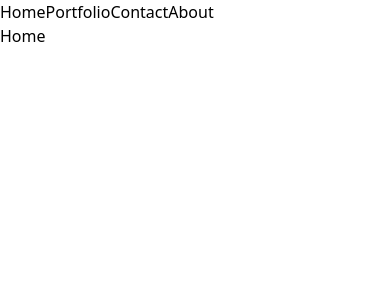
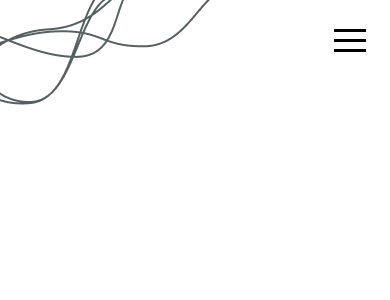
Before and after one commit to Qnosin/Jakub-Portfolio, a React (Vite) app: page / in a window 390 px wide. Shown: the top 300 px of the page. Built offline with nearby package versions, Linux system fonts and the light colour scheme; a web font is replaced by a local one.

Commit message:
feat: aded a navigation menu and mobile hamburger menu

```diff
--- a/package.json
+++ b/package.json
@@ -10,6 +10,7 @@
     "preview": "vite preview"
   },
   "dependencies": {
+    "hamburger-react": "^2.5.0",
     "react": "^18.2.0",
     "react-dom": "^18.2.0",
     "react-router-dom": "^6.21.2"
--- a/src/App.jsx
+++ b/src/App.jsx
@@ -3,6 +3,7 @@ import Home from "./pages/Home";
 import About from "./pages/About";
 import Portfolio from "./pages/Portfolio";
 import Contact from "./pages/Contact";
+import { Turn as Hamburger } from "hamburger-react";
 import {
   createBrowserRouter,
   createRoutesFromElements,
@@ -13,7 +14,6 @@ import {
 } from "react-router-dom";
 
 function App() {
-  const [count, setCount] = useState(0);
   const router = createBrowserRouter(
     createRoutesFromElements(
       <Route path="/" element={<Root />}>
@@ -27,21 +27,36 @@ function App() {
 
   return (
     <>
-      <section>
-        <RouterProvider router={router} />
-      </section>
+      <main className="relative flex justify-center align-center ">
+        <div className="container p-4  ">
+          <div className="svg-image">
+            <img
+              src="../public/line.png"
+              className="absolute left-0 top-0"
+              alt="svg-line"
+            />
+          </div>
+          <RouterProvider router={router} />
+        </div>
+      </main>
     </>
   );
 }
 const Root = () => {
+  const [isOpen, setOpen] = useState(false);
   return (
     <>
-      <div className="nav">
-        <Link to="/">Home</Link>
-        <Link to="/portfolio">Portfolio</Link>
-        <Link to="/contact">Contact</Link>
-        <Link to="/about">About</Link>
+      <div className="hamburger flex justify-end z-10 relative">
+        <Hamburger toggled={isOpen} toggle={setOpen} />
       </div>
+      {isOpen && (
+        <div className="nav absolute w-full top-0 right-0 h-screen flex flex-col justify-center items-center z-0 bg-[#D9D9D9] ">
+          <Link to="/">Home</Link>
+          <Link to="/portfolio">Portfolio</Link>
+          <Link to="/contact">Contact</Link>
+          <Link to="/about">About</Link>
+        </div>
+      )}
       <Outlet />
     </>
   );
--- a/src/pages/Home.jsx
+++ b/src/pages/Home.jsx
@@ -1,3 +1,3 @@
 export default function Home() {
-  return <div>Home</div>;
+  return <section></section>;
 }
```
Also changed, not shown: public/line.png (added), 1 other file (tests, documents, lock files or other folders).
